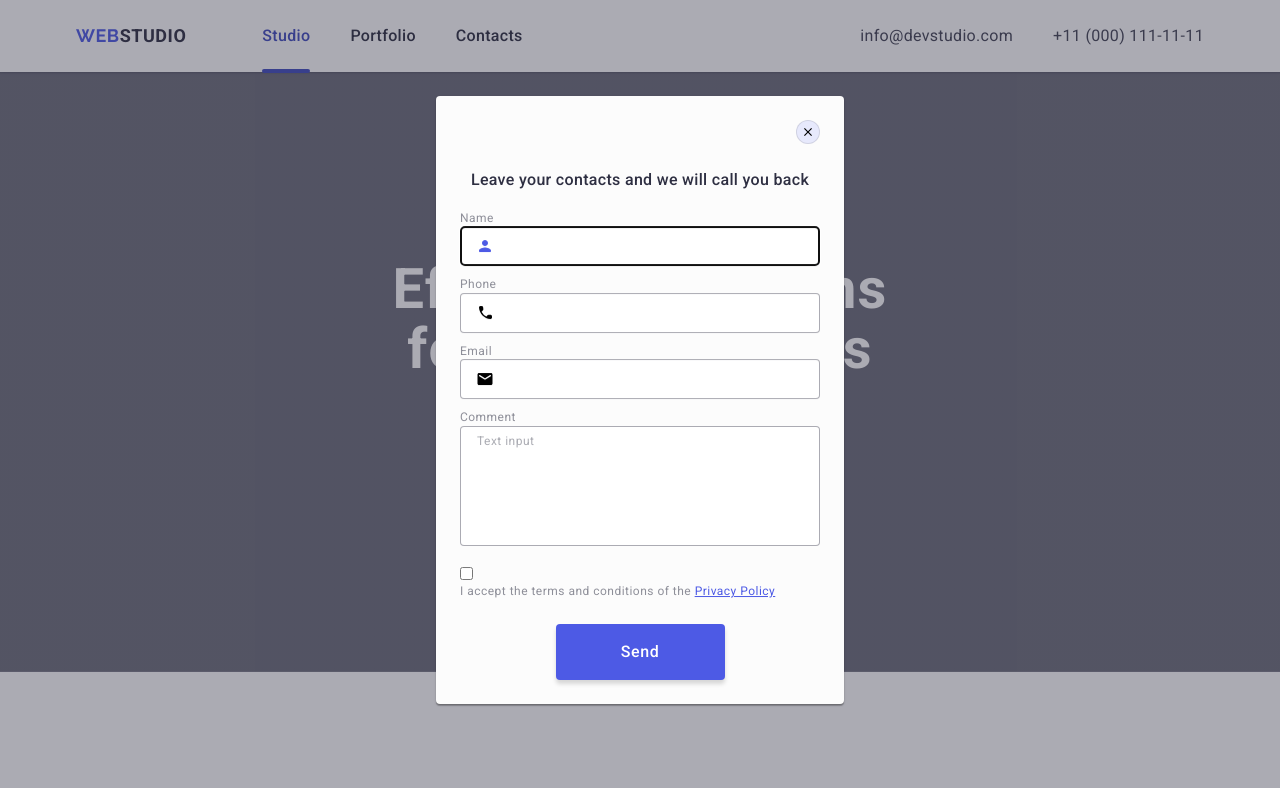
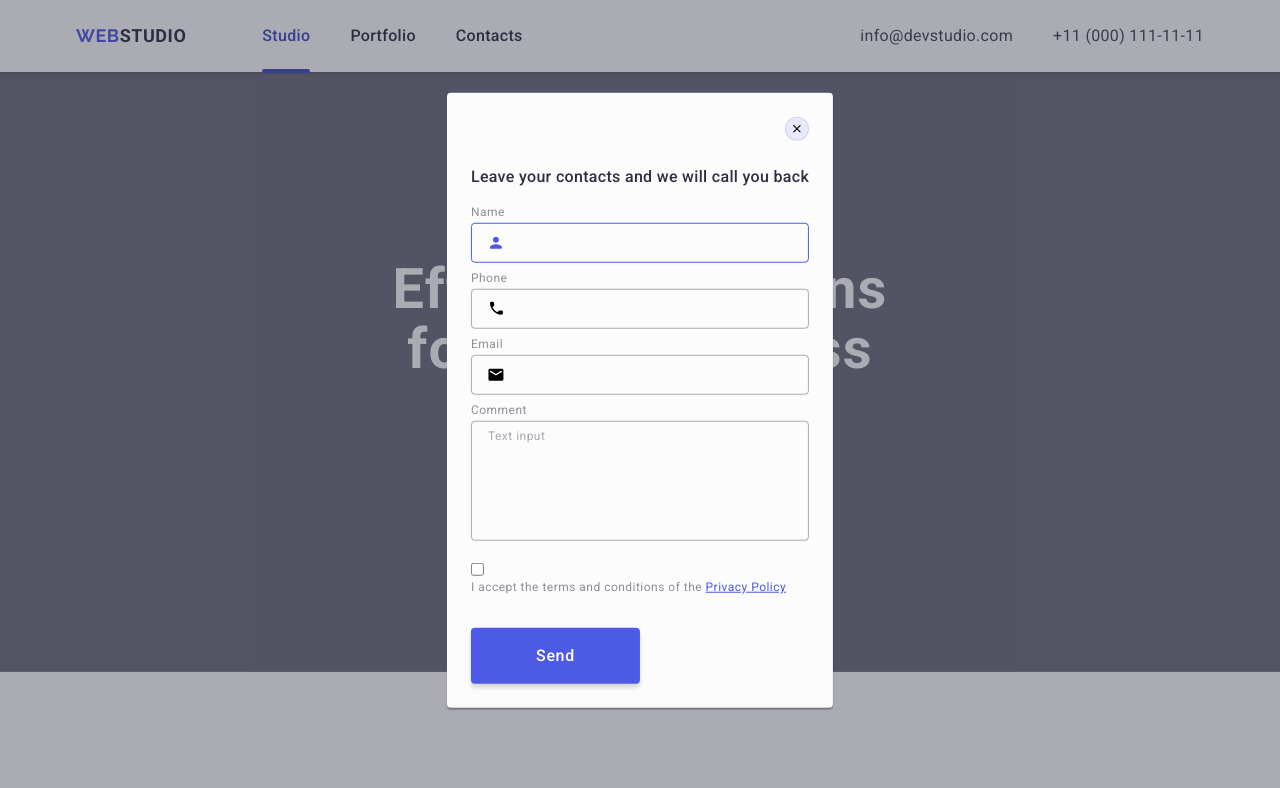
Before and after one commit to StanislavRakitianskiy/goit-markup-hw-05, a plain HTML site: page index.html in a window 1280 px wide. Shown: the top 788 px of the page. Drawn offline with nearby package versions, Linux system fonts and the light colour scheme.

Commit message:
commit css

```diff
--- a/css/styles.css
+++ b/css/styles.css
@@ -440,6 +440,7 @@ img {
 }
 .modal-close:focus {
   background-color: #404bbf;
+  border: none;
 }
 .modal-svg {
   transition-property: fill;
@@ -453,16 +454,6 @@ img {
 .modal-close:hover .modal-svg {
   fill: #fff;
 }
-.modal-form {
-  display: flex;
-  flex-direction: column;
-  min-width: 360px;
-}
-.modal-fieldset {
-  display: flex;
-  flex-direction: column;
-  gap: 8px;
-}
 .modal-legend {
   font-family: "Roboto", sans-serif;
   font-weight: 500;
@@ -473,26 +464,36 @@ img {
   text-align: center;
   margin-bottom: 16px;
 }
+.modal-field-label {
+  margin-bottom: 8px;
+}
+.modal-field-comments {
+  margin-bottom: 16px;
+}
 .modal-label {
+  display: block;
   font-family: "Roboto", sans-serif;
   font-weight: 400;
   font-size: 12px;
-  line-height: 1.16;
+  line-height: 1.17;
   letter-spacing: 0.04em;
   color: #8e8f99;
+  margin-bottom: 4px;
 }
 .modal-input {
   width: 100%;
   height: 40px;
   border: 1px solid rgba(46, 47, 66, 0.4);
   border-radius: 4px;
-  padding: 11px 38px;
+  padding-left: 38px;
+  background-color: transparent;
+  outline: transparent;
   transition-property: border-color;
   transition-duration: 250ms;
   transition-timing-function: cubic-bezier(0.4, 0, 0.2, 1);
   transition-delay: 0ms;
 }
-.modal-input:focus-within {
+.modal-input:focus {
   border-color: #4d5ae5;
 }
 .modal-input-svg {
@@ -501,13 +502,14 @@ img {
 .modal-svg-input {
   position: absolute;
   left: 16px;
-  top: 8px;
+  top: 50%;
+  transform: translateY(-50%);
   transition-property: fill;
   transition-duration: 250ms;
   transition-timing-function: cubic-bezier(0.4, 0, 0.2, 1);
   transition-delay: 0ms;
 }
-.modal-input:focus-within + .modal-svg-input {
+.modal-input:focus + .modal-svg-input {
   fill: #4d5ae5;
 }
 .modal-textarea {
@@ -516,13 +518,19 @@ img {
   resize: none;
   padding: 8px 16px;
   border-radius: 4px;
+  font-size: 12px;
+  line-height: 1.17;
+  letter-spacing: 0.04em;
+  color: rgba(46, 47, 66, 0.4);
   border: 1px solid rgba(46, 47, 66, 0.4);
+  background-color: transparent;
+  outline: transparent;
   transition-property: border-color;
   transition-duration: 250ms;
   transition-timing-function: cubic-bezier(0.4, 0, 0.2, 1);
   transition-delay: 0ms;
 }
-.modal-textarea:focus-within {
+.modal-textarea:focus {
   border-color: #4d5ae5;
 }
 .modal-textarea::placeholder {
--- a/index.html
+++ b/index.html
@@ -588,13 +588,12 @@
             <use href="./images/icons.svg#icon-close"></use>
           </svg>
         </button>
+        <p class="modal-legend">
+          Leave your contacts and we will call you back
+        </p>
         <form class="modal-form">
-          <fieldset class="modal-fieldset">
-            <legend class="modal-legend">
-              Leave your contacts and we will call you back
-            </legend>
           <div class="modal-field-label">
-              <label class="modal-label" for="input-name">Name</label>
+            <label class="modal-label" for="user-name">Name</label>
             <div class="modal-input-svg">
               <input
                 type="text"
@@ -602,7 +601,7 @@
                 name="user-name"
                 required
                 autofocus
-                  id="input-name"
+                id="user-name"
               />
               <svg class="modal-svg-input" width="18" height="24">
                 <use href="./images/icons.svg#icon-person"></use>
@@ -610,14 +609,14 @@
             </div>
           </div>
           <div class="modal-field-label">
-              <label class="modal-label" for="input-phone">Phone</label>
+            <label class="modal-label" for="user-phone">Phone</label>
             <div class="modal-input-svg">
               <input
                 type="tel"
                 class="modal-input"
-                  name="user-tel"
+                name="user-phone"
                 required
-                  id="input-phone"
+                id="user-phone"
               />
               <svg class="modal-svg-input" width="18" height="24">
                 <use href="./images/icons.svg#icon-phone"></use>
@@ -625,42 +624,41 @@
             </div>
           </div>
           <div class="modal-field-label">
-              <label class="modal-label" for="input-email">Email</label>
+            <label class="modal-label" for="user-email">Email</label>
             <div class="modal-input-svg">
               <input
                 type="email"
                 class="modal-input"
                 name="user-email"
                 required
-                  id="input-email"
+                id="user-email"
               />
               <svg class="modal-svg-input" width="18" height="24">
                 <use href="./images/icons.svg#icon-email"></use>
               </svg>
             </div>
           </div>
-            <div class="modal-field-label">
-              <label class="modal-label" for="input-textarea">Comment</label>
+          <div class="modal-field-comments">
+            <label class="modal-label" for="user-comment">Comment</label>
             <div class="modal-input-textarea">
               <textarea
                 name="user-comment"
                 placeholder="Text input"
                 class="modal-textarea"
-                  id="input-textarea"
+                id="user-comment"
               ></textarea>
             </div>
           </div>
-          </fieldset>
           <div class="modal-field-label">
-            <label class="modal-label-policy" for="input-policy"></label>
+            <label class="modal-label-policy" for="user-policy"></label>
             <div class="modal-input-checkbox">
               <input
                 type="checkbox"
-                name="policy"
+                name="user-policy"
                 value="privacy-policy"
                 class="modal-privacypolicy"
                 required
-                id="input-policy"
+                id="user-policy"
               />
               <p class="modal-checkbox-text">
                 I accept the terms and conditions of the
```
Lines whose indentation alone changed are shown as unchanged.
